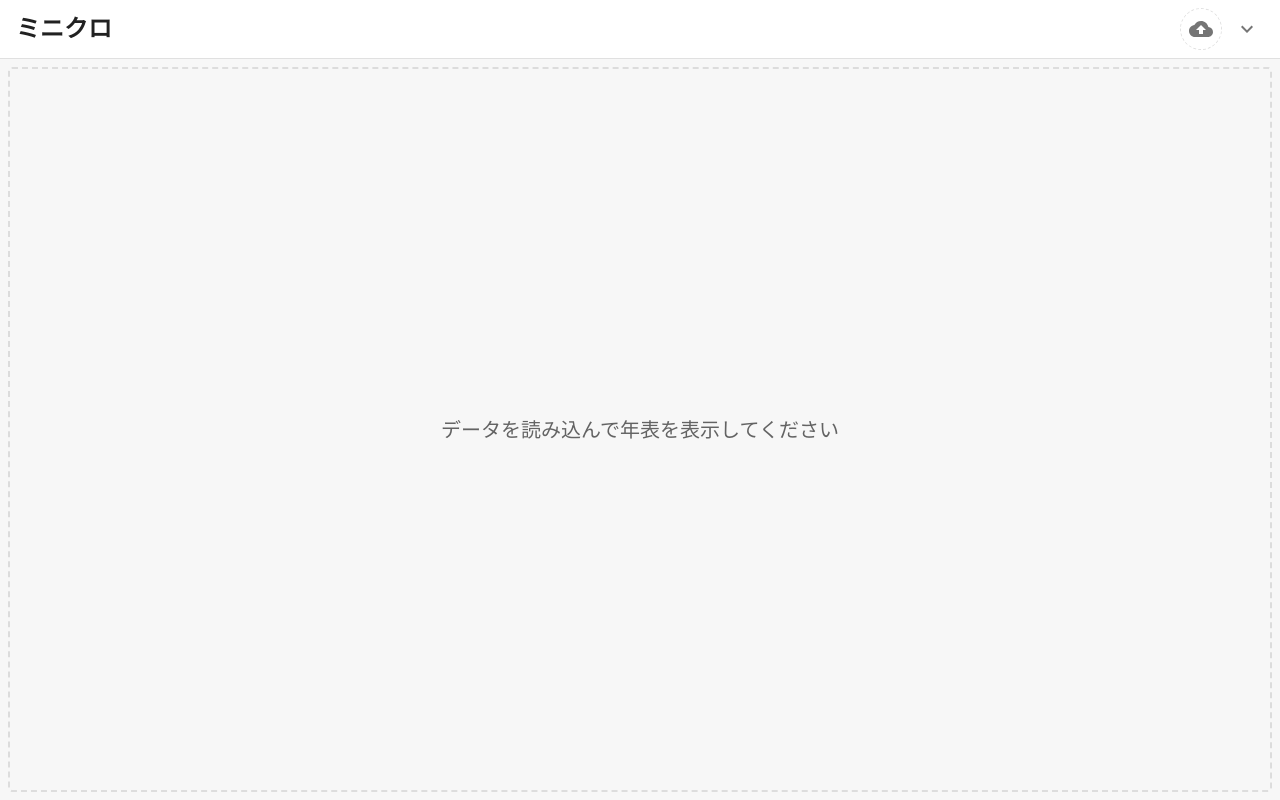
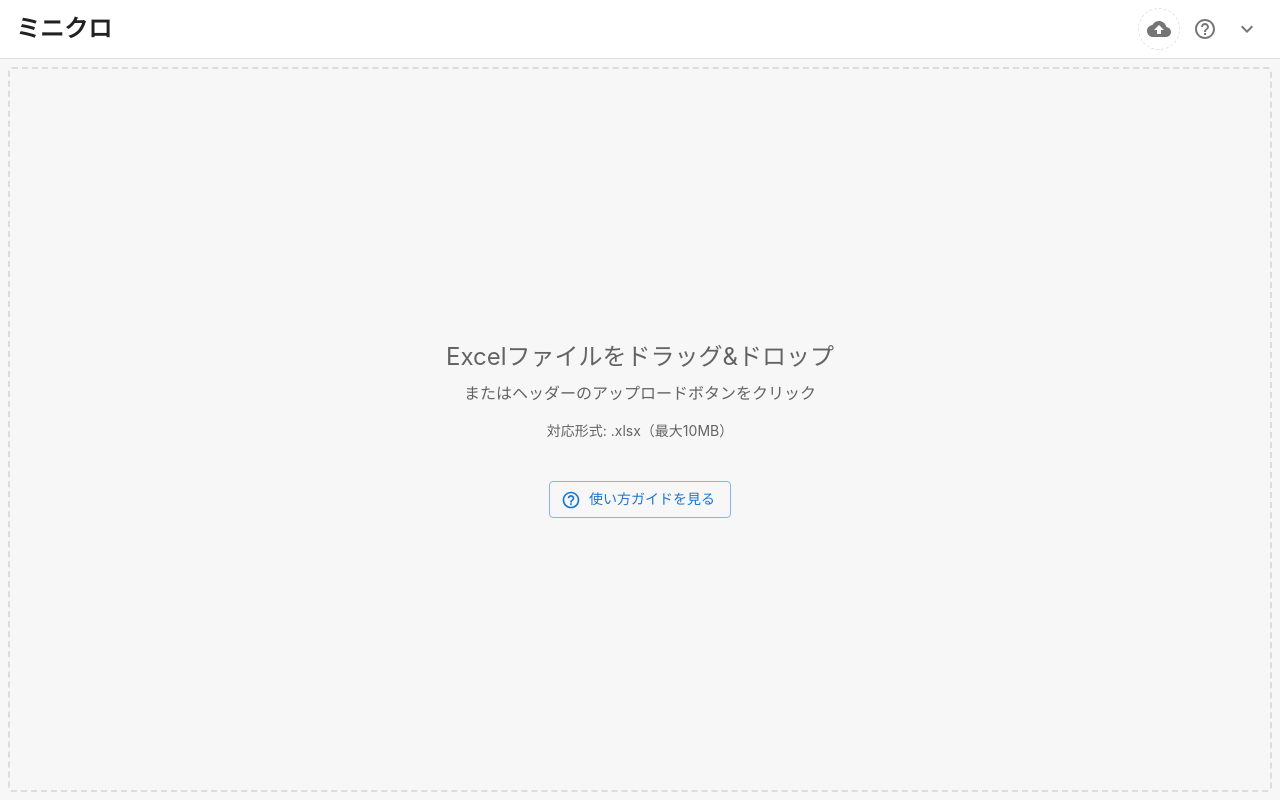
Before and after one commit to keigo1110/myminichronology, a Next.js app: page / in a window 1280 px wide. Built offline with nearby package versions, Linux system fonts and the light colour scheme.

Commit message:
Enhance user experience by adding a help guide button in the Header and Controls components. Updated drag-and-drop area messaging for clarity and improved layout. Introduced consistent styling for help buttons across the application.

```diff
--- a/src/app/page.tsx
+++ b/src/app/page.tsx
@@ -1,7 +1,8 @@
 'use client';
 
 import React, { useState } from 'react';
-import { Box, Typography } from '@mui/material';
+import { Box, Typography, Button } from '@mui/material';
+import { HelpOutline } from '@mui/icons-material';
 import { Header } from '../components/Header';
 import { Timeline } from '../components/Timeline';
 import { useSheetLoader } from '../hooks/useSheetLoader';
@@ -157,6 +158,7 @@ export default function Home() {
           <Box
             sx={{
               display: 'flex',
+              flexDirection: 'column',
               justifyContent: 'center',
               alignItems: 'center',
               height: '100%',
@@ -165,12 +167,30 @@ export default function Home() {
               borderRadius: 1,
               border: '2px dashed',
               borderColor: isDragOver ? 'primary.main' : 'rgba(0,0,0,0.1)',
-              transition: 'all 0.2s'
+              transition: 'all 0.2s',
+              p: 3
             }}
           >
-            <Typography variant="h6" color="text.secondary">
-              {isDragOver ? 'ここにExcelファイルをドロップ' : 'データを読み込んで年表を表示してください'}
-            </Typography>
+            <Box sx={{ textAlign: 'center', mb: 3 }}>
+              <Typography variant="h5" color="text.secondary" gutterBottom>
+                {isDragOver ? 'ここにExcelファイルをドロップ' : 'Excelファイルをドラッグ&ドロップ'}
+              </Typography>
+              <Typography variant="body1" color="text.secondary" sx={{ mb: 2 }}>
+                {isDragOver ? 'ファイルを離して年表を表示' : 'またはヘッダーのアップロードボタンをクリック'}
+              </Typography>
+              <Typography variant="body2" color="text.secondary">
+                対応形式: .xlsx（最大10MB）
+              </Typography>
+            </Box>
+
+            <Button
+              variant="outlined"
+              startIcon={<HelpOutline />}
+              onClick={() => window.open('https://note.com/namida1110/n/nfd97132121ef', '_blank')}
+              sx={{ mt: 2 }}
+            >
+              使い方ガイドを見る
+            </Button>
           </Box>
         )}
       </Box>
--- a/src/components/Controls.tsx
+++ b/src/components/Controls.tsx
@@ -1,6 +1,6 @@
 import React, { useCallback, useState } from 'react';
 import { Box, Paper, Typography, TextField, Button, Alert } from '@mui/material';
-import { CloudUpload, Link } from '@mui/icons-material';
+import { CloudUpload, Link, HelpOutline } from '@mui/icons-material';
 
 interface ControlsProps {
   onFileDrop: (file: File) => void;
@@ -126,7 +126,7 @@ export function Controls({ onFileDrop, loading, error }: ControlsProps) {
           onChange={handleFileInput}
           style={{ display: 'none' }}
         />
-        <Box sx={{ textAlign: 'center' }}>
+                <Box sx={{ textAlign: 'center' }}>
           <CloudUpload
             sx={{
               fontSize: 48,
@@ -145,6 +145,18 @@ export function Controls({ onFileDrop, loading, error }: ControlsProps) {
             対応形式: .xlsx（最大10MB）
           </Typography>
         </Box>
+
+        <Box sx={{ textAlign: 'center', mt: 2 }}>
+          <Button
+            variant="text"
+            size="small"
+            startIcon={<HelpOutline />}
+            onClick={() => window.open('https://note.com/namida1110/n/nfd97132121ef', '_blank')}
+            sx={{ color: 'text.secondary' }}
+          >
+            使い方ガイド
+          </Button>
+        </Box>
       </Paper>
 
 
--- a/src/components/Header.tsx
+++ b/src/components/Header.tsx
@@ -22,7 +22,8 @@ import {
   ExpandMore,
   ExpandLess,
   Height,
-  RestartAlt
+  RestartAlt,
+  HelpOutline
 } from '@mui/icons-material';
 
 interface HeaderProps {
@@ -251,6 +252,16 @@ export function Header({
             </Tooltip>
           )}
 
+          {/* 使い方ガイド */}
+          <Tooltip title="使い方ガイド">
+            <IconButton
+              onClick={() => window.open('https://note.com/namida1110/n/nfd97132121ef', '_blank')}
+              size="small"
+            >
+              <HelpOutline />
+            </IconButton>
+          </Tooltip>
+
           {/* 展開/折りたたみボタン */}
           <IconButton onClick={() => setExpanded(!expanded)} size="small">
             {expanded ? <ExpandLess /> : <ExpandMore />}
```
